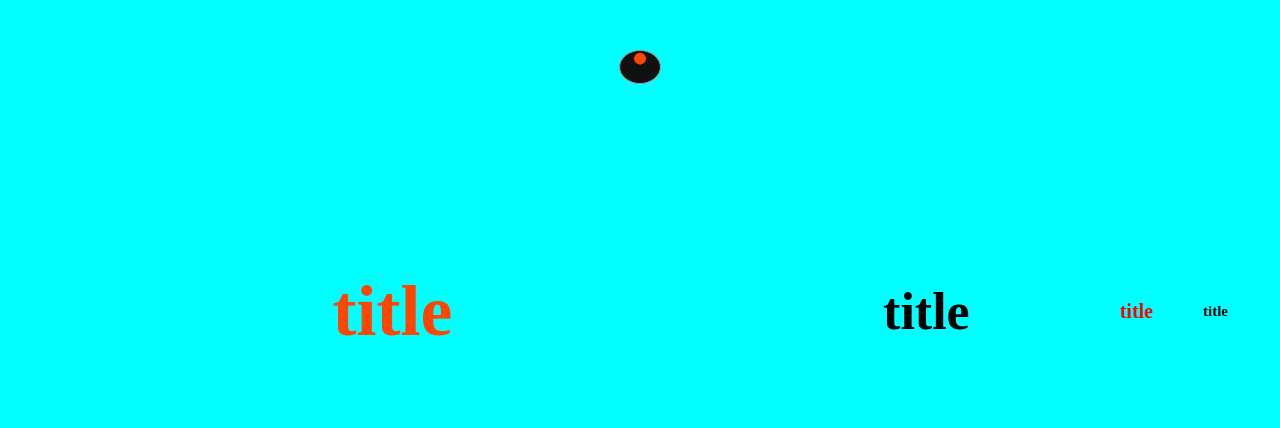
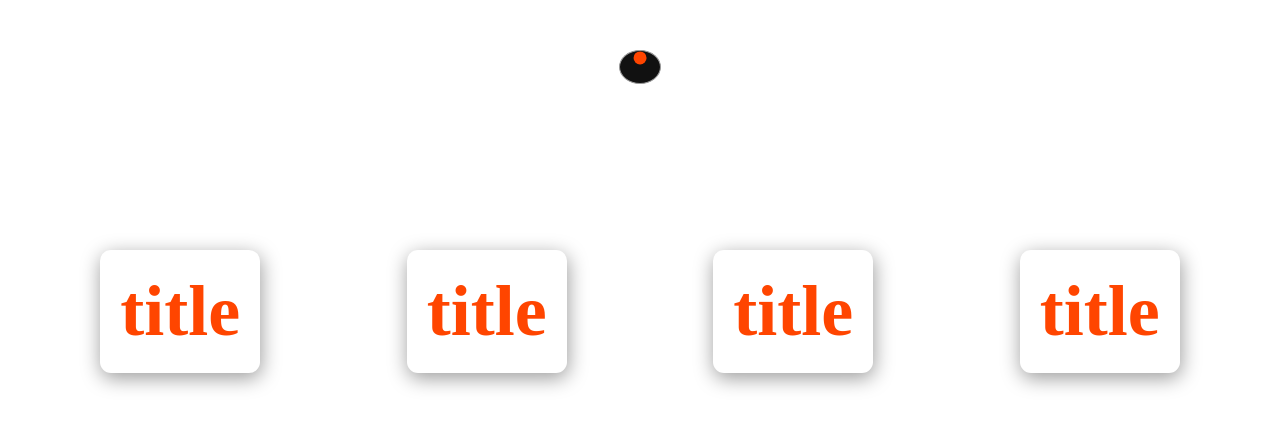
Before and after one commit to EnlightenedTop/AllSeeingEye, a plain HTML site: page index.html in a window 1280 px wide. Drawn offline with Linux system fonts and the light colour scheme.

Commit message:
Add files via upload
already changed a few things , probably gonna add 10000000 repositories today idk xd

```diff
--- a/index.html
+++ b/index.html
@@ -16,10 +16,10 @@
     </div>
 
     <div class="content--section container">
-      <h1 class="title1">title</h1>
-      <h2 class="title2">title</h2>
-      <h1 class="title3">title</h1>
-      <h2 class="title4">title</h2>
+      <h1 class="title">title</h1>
+      <h2 class="title">title</h2>
+      <h1 class="title">title</h1>
+      <h2 class="title">title</h2>
     </div>
   </body>
 </html>
--- a/script.js
+++ b/script.js
@@ -1,9 +1,7 @@
 const eye = document.querySelector(".eye-ball");
 const content = document.querySelector(".content--section");
-const title = document.querySelector(".title1");
-const title2 = document.querySelector(".title2");
-const title3 = document.querySelector(".title3");
-const title4 = document.querySelector(".title4");
+const titles = document.querySelectorAll(".title");
+
 const wholeEye = document.querySelector(".eye");
 const eyeBall = document.querySelector(".eye-moving");
 eye.style.transform = `rotate(${225}deg)`;
@@ -36,15 +34,15 @@ document.documentElement.addEventListener("mousemove", () => {
 //   eye.style.transform = `rotate(${50}deg)`;
 // });
 
-const eyeTransfrom = function () {
-  eye.style.color = "green";
-};
-
+titles.forEach((title) =>
   title.addEventListener("mouseover", function () {
     // wholeEye.classList.toggle("eye--big");
     eyeBall.classList.toggle("eye-ball--big");
-});
+  })
+);
+titles.forEach((title) =>
   title.addEventListener("mouseleave", function () {
     // wholeEye.classList.toggle("eye--big");
     eyeBall.classList.toggle("eye-ball--big");
-});
+  })
+);
--- a/style.css
+++ b/style.css
@@ -5,26 +5,39 @@ body {
   margin: 0;
   padding: 0;
   box-sizing: border-box;
-  background-color: #00ffff;
 }
-.title1 {
+/************************************************************************
+///////content and content effects///////////////////////////////////////////
+*************************************************************************/
+.title {
+  background-color: #fff;
   color: orangered;
   font-size: 7.2rem;
   margin: 0 auto;
   padding: 2rem;
   text-align: center;
   transition: all 0.3s;
+  border-radius: 11px;
+  box-shadow: 1px 5px 20px 0px rgba(0, 0, 0, 0.4);
 }
-.title2 {
-  color: 333;
-  font-size: 5.2rem;
-  margin: 0 10rem;
-  display: inline-block;
-  transition: all 0.3s;
+.title:hover {
+  box-shadow: 1px 5px 24px 0px rgba(0, 0, 0, 0.6);
+  border-radius: 11px;
+  transform: scale(1.1);
+  cursor: pointer;
 }
-.title3 {
-  color: red;
+.content--section {
+  margin-top: 20rem;
+  display: flex;
+  flex-direction: row;
+  gap: 5rem;
+  justify-content: center;
+  align-items: center;
+  height: 25rem;
 }
+/************************************************************************
+///////eye and eye effects///////////////////////////////////////////
+*************************************************************************/
 .eye--section {
   padding: 5rem 0;
 }
@@ -43,18 +56,10 @@ body {
   padding: 0.4rem;
 }
 .blink {
-  transform-origin: 100%;
+  transform-origin: 50%;
   animation: blink 6s infinite;
 }
-.content--section {
-  margin-top: 20rem;
-  display: flex;
-  flex-direction: row;
-  gap: 5rem;
-  justify-content: center;
-  align-items: center;
-  height: 25rem;
-}
+
 .eye-ball {
   background-color: #111;
   width: 0.01rem;
@@ -65,7 +70,16 @@ body {
   transform: translate(-50%, -50%);
 
   border-radius: 50%;
-  transition: scale 0.3s;
+}
+@keyframes blink {
+  0%,
+  100% {
+    transform: scale(1, 0);
+  }
+  2%,
+  98% {
+    transform: scale(1, 1);
+  }
 }
 /* .eye-ball::after {
   position: absolute;
@@ -81,32 +95,21 @@ body {
   position: absolute;
   display: block;
   background-color: orangered;
-  height: 1.2rem;
-  width: 1.2rem;
+  height: 1.3rem;
+  width: 1.3rem;
   border-radius: 50%;
   z-index: 10000000;
   transition: all 0.3s;
 }
-.title1:hover {
-  background-color: #fde163;
-  border-radius: 10000rem;
-}
 
 .eye-ball--big {
-  transform: scale(1.5);
+  transform: scale(1.2);
   background-color: #fde163;
 }
+/************************************************************************
+///////other elements and effects///////////////////////////////////////
+*************************************************************************/
 .container {
   margin: 0 auto;
   padding: 5.2rem;
 }
-@keyframes blink {
-  0%,
-  100% {
-    transform: scale(1, 0.05);
-  }
-  100%,
-  2% {
-    transform: scale(1, 1);
-  }
-}
```
Lines whose indentation alone changed are shown as unchanged.
